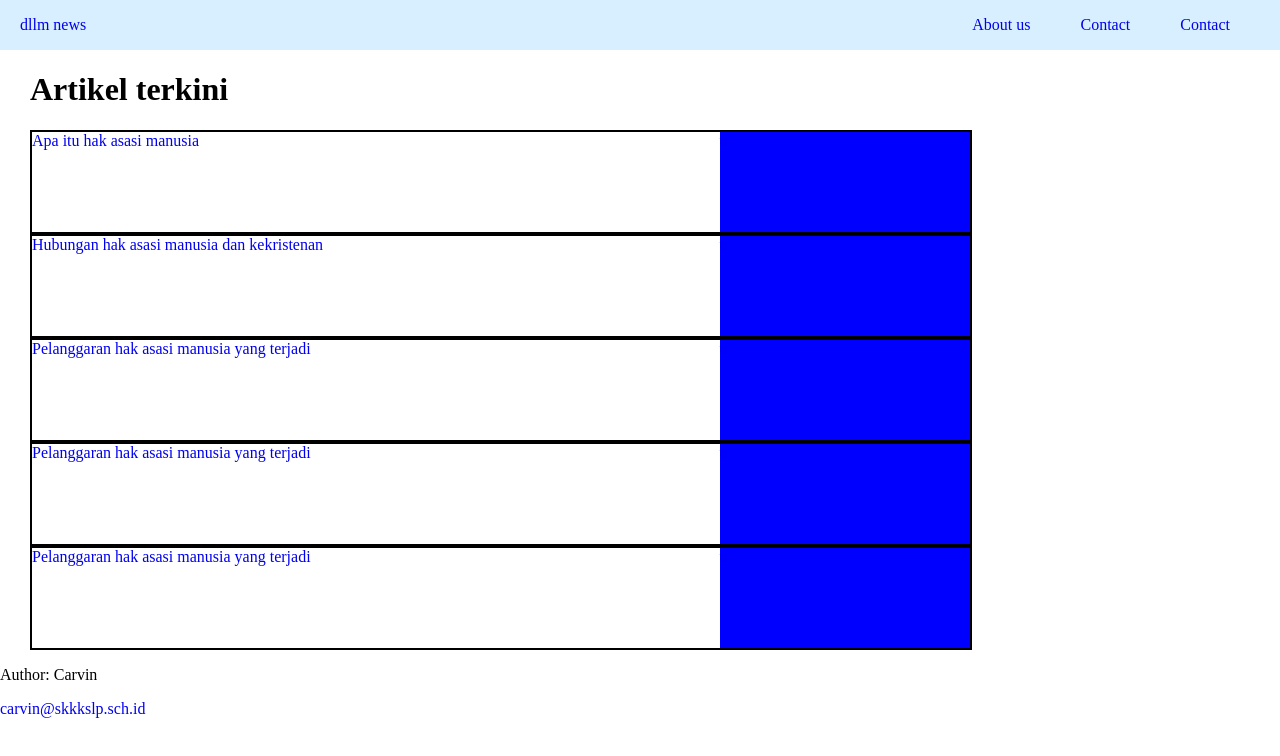
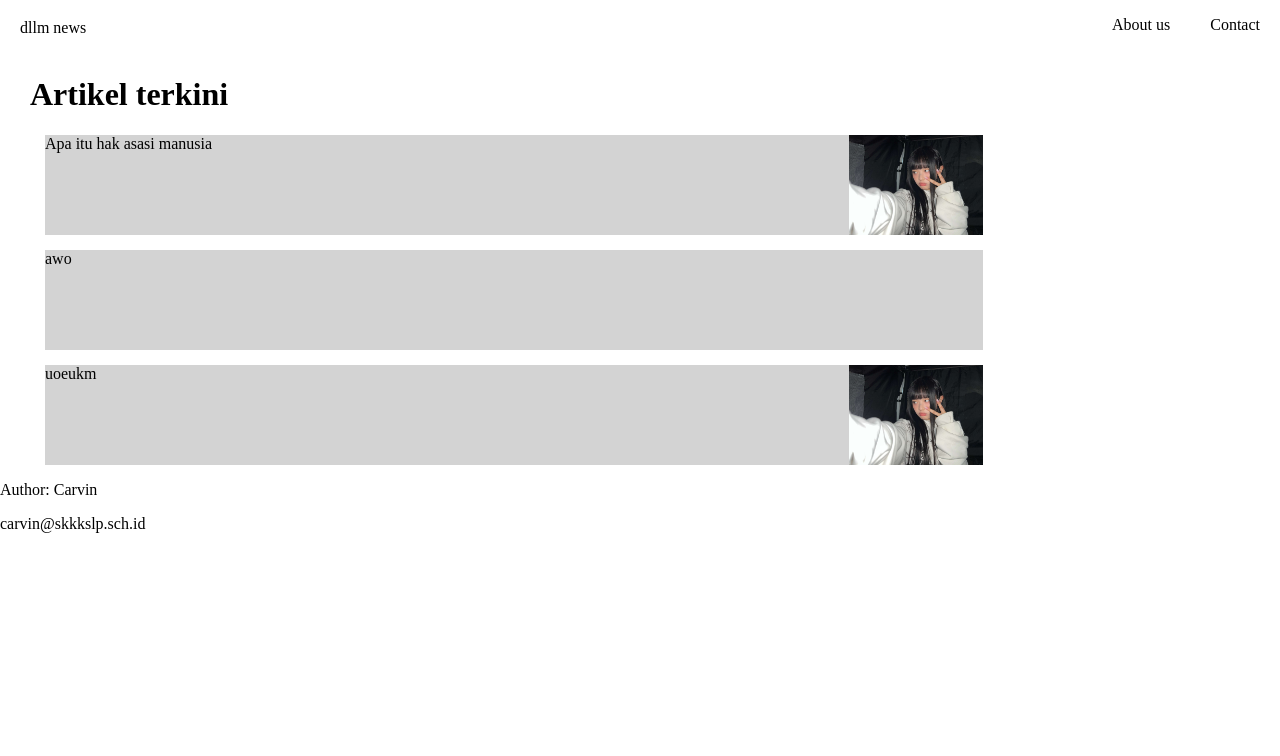
Before and after one commit to hoowwshii/dllm, a plain HTML site: page index.html in a window 1280 px wide. Drawn offline with Linux system fonts and the light colour scheme.

Commit message:
m selepening

```diff
--- a/index.html
+++ b/index.html
@@ -11,9 +11,8 @@
         <li class="title"><a href="index.html">dllm news</a></li>
             <nav class="items">
                 <ul id="menuList">
-                    <li><a href="socmed.html">About us</a></li>
-                    <li><a href="contact.html">Contact</a></li>
-                    <li><a href="contact.html">Contact</a></li>
+                    <li class="navbar-item"><a href="about.html">About us</a></li>
+                    <li class="navbar-item"><a href="contact.html">Contact</a></li>
                 </ul>
             </nav>
 </div>
@@ -25,43 +24,27 @@
         <a href="first.html" >
             <div class="artikel-content">
             <div>Apa itu hak asasi manusia</div>
-            <div class="image">u</div>
+            <div class="image"><img src="1693454726755.jpg" alt=""></div>
         </div>
         </a>
     </div>
     <div class="artikel">
         <a href="second.html" >
             <div class="artikel-content">
-            <div>Hubungan hak asasi manusia dan kekristenan</div>
-            <div class="image">u</div>
+            <div>awo</div>
+            <div class="image"></div>
         </div>
         </a>
     </div>
     <div class="artikel">
         <a href="thrid.html" >
             <div class="artikel-content">
-            <div>Pelanggaran hak asasi manusia yang terjadi</div>
-            <div class="image">u</div>
+            <div>uoeukm</div>
+            <div class="image"><img src="1693454726755.jpg" alt=""></div>
         </div>
         </a>
     </div>
-    <div class="artikel">
-        <a href="fourth.html" >
-            <div class="artikel-content">
-            <div>Pelanggaran hak asasi manusia yang terjadi</div>
-            <div class="image">u</div>
-        </div>
-        </a>
-    </div>
-    <div class="artikel">
-        <a href="fifth.html" >
-            <div class="artikel-content">
-            <div>Pelanggaran hak asasi manusia yang terjadi</div>
-            <div class="image">u</div>
-        </div>
-        </a>
-    </div>
-
+</div>
 </div>
 
 
--- a/style.css
+++ b/style.css
@@ -12,7 +12,7 @@ margin: 0;
     display: flex;
     justify-content: space-between;
     align-items: center;
-    background-color: var(--body-bg-color);
+
 }
 
 .title{
@@ -20,8 +20,14 @@ margin: 0;
     list-style-type: none;
 }
 
+.title:hover{
+    border-bottom: var(--body-bg-color) 3px solid;
+    transition: all 160ms ease-in-out;
+}
+
 a{
     text-decoration: none;
+    color: black;
 }
 
 .items ul{
@@ -32,7 +38,13 @@ a{
 
 }
 .items ul>li{
-    padding-right: 50px;
+    padding-top: 0px !important;
+    padding-bottom: 5px !important;
+    padding: 20px;
+}
+.navbar-item:hover{
+    border-bottom: var(--body-bg-color) 3px solid;
+    transition: all 160ms ease-in-out;
 }
 
 .container{
@@ -41,21 +53,34 @@ a{
 
 .artikel{
     width: 75%;
+    background-color: lightgrey;
     height: 100px;
-    border: black 2px solid;
+    margin: 15px;
 
 }
 
 .artikel div{
-
     height: 100%;
 }
 .image{
     background-color: blue;
-    width: 250px;
+    width: auto;
     height: 100%;
+}
+img{
+    width: inherit;
+    height: inherit;
 }
 .artikel-content{
     display: flex;
     justify-content: space-between;
 }
+
+.container article{
+    width: 45%;
+}
+article > p{
+    font-size: 16px;
+    font-weight: 400;
+    line-height: 1.5;
+}
```
Also changed, not shown: template.html (added, +67 -0 lines), 1693454726755.jpg (added).
